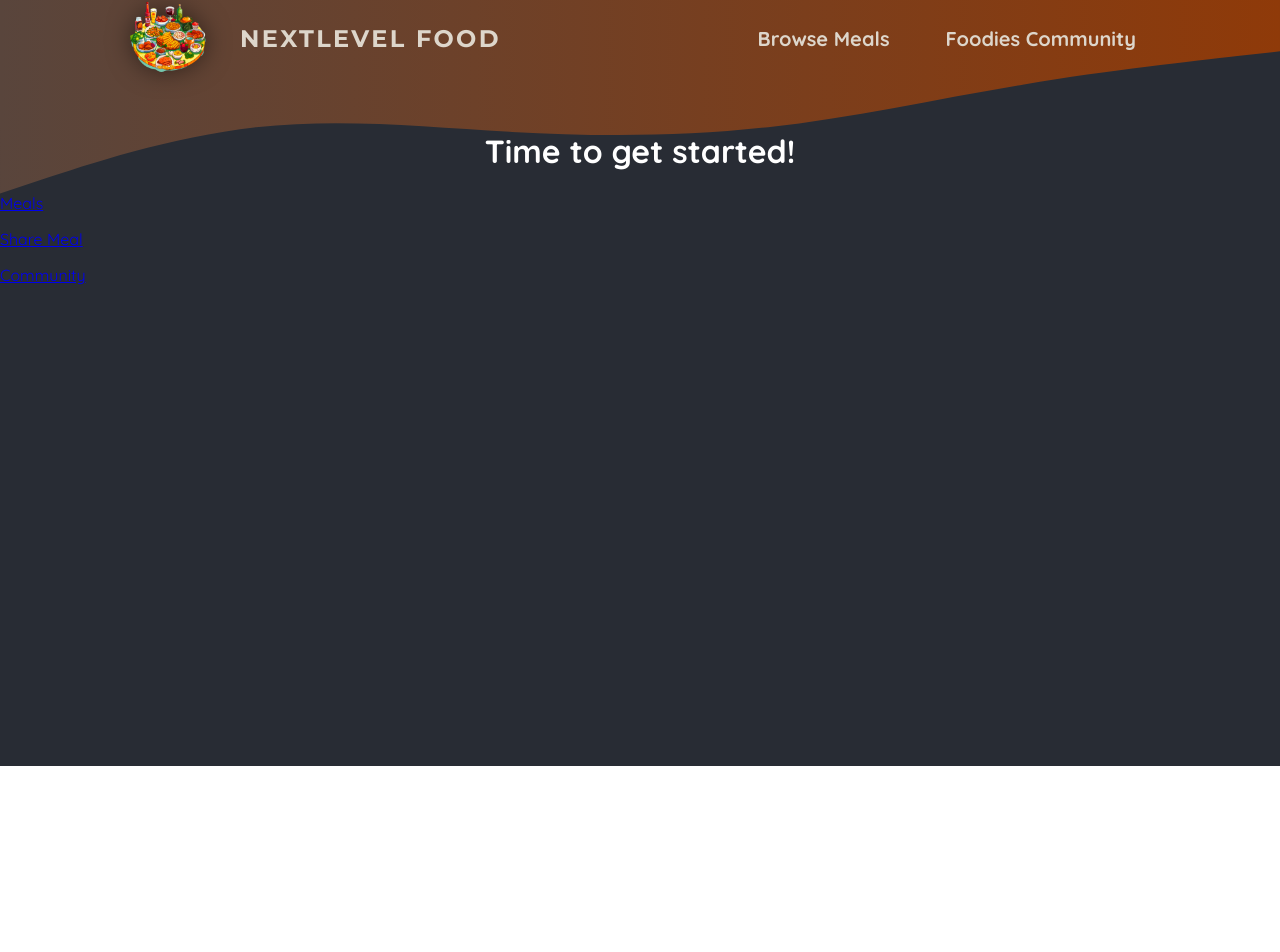
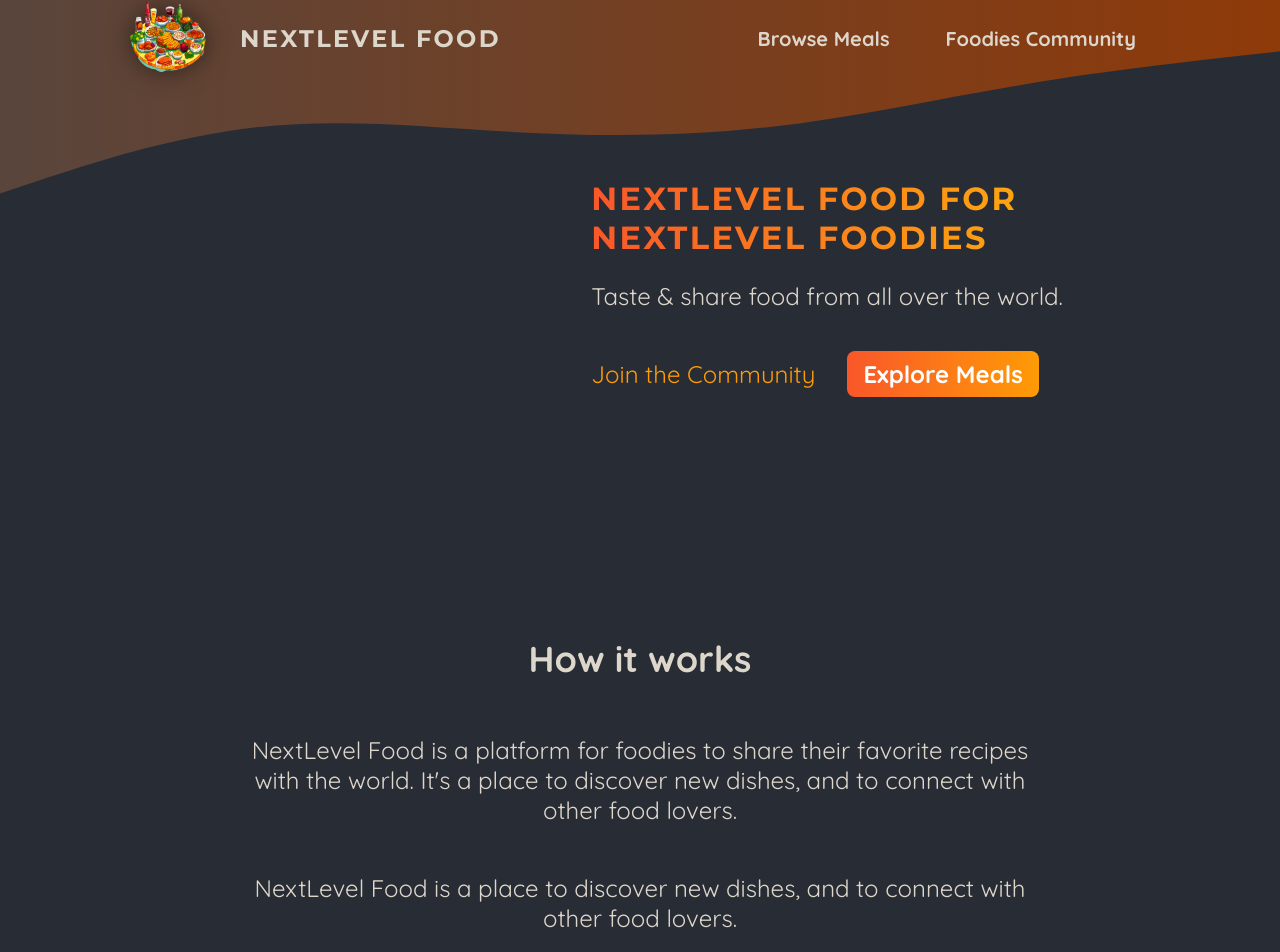
Before and after one commit to PhillipJBridgeman/nextjs-react-complete-guide, a Next.js app in the folder bit_developer_training/nextjs_react_training/section_3_nextjs_essentials/foodies-starting-project/05-onwards-foodies-starting-project/: page / in a window 1280 px wide. Shown: the part 34-986 px from the top of the page. Before the commit the page ends 800 px from the top, so only its background shows below. Built offline with nearby package versions, Linux system fonts and the light colour scheme.

Commit message:
Moved files for better organization and added image slide show component.

```diff
--- a/bit_developer_training/nextjs_react_training/section_3_nextjs_essentials/foodies-starting-project/05-onwards-foodies-starting-project/app/globals.css
+++ b/bit_developer_training/nextjs_react_training/section_3_nextjs_essentials/foodies-starting-project/05-onwards-foodies-starting-project/app/globals.css
@@ -13,20 +13,6 @@ body {
   background: radial-gradient(#282c34, #282c34);
 }
 
-.header-background {
-  position: absolute;
-  width: 100%;
-  height: 320px;
-  top: 0;
-  left: 0;
-  z-index: -1;
-}
-
-svg {
-  display: block;
-  width: 100%;
-  height: auto;
-}
 
 .not-found,
 .error {
--- a/bit_developer_training/nextjs_react_training/section_3_nextjs_essentials/foodies-starting-project/05-onwards-foodies-starting-project/app/layout.js
+++ b/bit_developer_training/nextjs_react_training/section_3_nextjs_essentials/foodies-starting-project/05-onwards-foodies-starting-project/app/layout.js
@@ -1,5 +1,5 @@
 import './globals.css';
-import MainHeader from '@/components/main-header';
+import MainHeader from '@/components/main-header/main-header';
 
 export const metadata = {
   title: 'NextLevel Food',
@@ -10,27 +10,6 @@ export default function RootLayout({ children }) {
   return (
     <html lang="en">
       <body>
-        <div className="header-background">
-          <svg xmlns="http://www.w3.org/2000/svg" viewBox="0 0 1440 320">
-            <defs>
-              <linearGradient id="gradient" x1="0%" y1="0%" x2="100%" y2="0%">
-                <stop
-                  offset="0%"
-                  style={{ stopColor: '#59453c', stopOpacity: '1' }}
-                />
-                <stop
-                  offset="100%"
-                  style={{ stopColor: '#8f3a09', stopOpacity: '1' }}
-                />
-              </linearGradient>
-            </defs>
-            <path
-              fill="url(#gradient)"
-              d="M0,256L48,240C96,224,192,192,288,181.3C384,171,480,181,576,186.7C672,192,768,192,864,181.3C960,171,1056,149,1152,133.3C1248,117,1344,107,1392,101.3L1440,96L1440,0L1392,0C1344,0,1248,0,1152,0C1056,0,960,0,864,0C768,0,672,0,576,0C480,0,384,0,288,0C192,0,96,0,48,0L0,0Z"
-            ></path>
-          </svg>
-        </div>
-
         <MainHeader />
 
         {children}
--- a/bit_developer_training/nextjs_react_training/section_3_nextjs_essentials/foodies-starting-project/05-onwards-foodies-starting-project/app/page.js
+++ b/bit_developer_training/nextjs_react_training/section_3_nextjs_essentials/foodies-starting-project/05-onwards-foodies-starting-project/app/page.js
@@ -1,14 +1,50 @@
 import Link from 'next/link';
+
+import classes from './page.module.css';
 
 export default function Home() {
   return (
-    <main>
-      <h1 style={{ color: 'white', textAlign: 'center' }}>
-        Time to get started!
-      </h1>
-      <p><Link href='/meals'>Meals</Link></p>
-      <p><Link href='/meals/share'>Share Meal</Link></p>
-      <p><Link href='/community'>Community</Link></p>
-    </main>
+    <>
+      <header className={classes.header}>
+        <div className={classes.slideshow}></div>
+        <div>
+          <div className={classes.hero}>
+            <h1>NextLevel Food for NextLevel Foodies</h1>
+            <p>Taste & share food from all over the world.</p>
+          </div>
+          <div className={classes.cta}>
+            <Link href="/community">Join the Community</Link>
+            <Link href="/meals">Explore Meals</Link>
+          </div>
+        </div>
+      </header>
+      <main>
+        <section className={classes.section}>
+          <h2>How it works</h2>
+          <p>
+            NextLevel Food is a platform for foodies to share their favorite
+            recipes with the world. It&apos;s a place to discover new dishes, and to
+            connect with other food lovers.
+          </p>
+          <p>
+            NextLevel Food is a place to discover new dishes, and to connect
+            with other food lovers.
+          </p>
+        </section>
+
+        <section className={classes.section}>
+          <h2>Why NextLevel Food?</h2>
+          <p>
+            NextLevel Food is a platform for foodies to share their favorite
+            recipes with the world. It&apos;s a place to discover new dishes, and to
+            connect with other food lovers.
+          </p>
+          <p>
+            NextLevel Food is a place to discover new dishes, and to connect
+            with other food lovers.
+          </p>
+        </section>
+      </main>
+    </>
   );
 }
--- /dev/null
+++ b/bit_developer_training/nextjs_react_training/section_3_nextjs_essentials/foodies-starting-project/05-onwards-foodies-starting-project/app/page.module.css
@@ -0,0 +1,75 @@
+.header {
+    display: flex;
+    gap: 3rem;
+    margin: 3rem auto;
+    width: 90%;
+    max-width: 75rem;
+  }
+
+  .slideshow {
+    width: 40rem;
+    height: 25rem;
+  }
+
+  .hero {
+    color: #ddd6cb;
+    font-size: 1.5rem;
+  }
+
+  .hero h1 {
+    font-size: 2rem;
+    font-weight: bold;
+    font-family: 'Montserrat', sans-serif;
+    letter-spacing: 0.15rem;
+    text-transform: uppercase;
+    background: linear-gradient(90deg, #f9572a, #ffc905);
+    background-clip: text;
+    -webkit-background-clip: text;
+    -webkit-text-fill-color: transparent;
+  }
+
+  .cta {
+    font-size: 1.5rem;
+    display: flex;
+    gap: 1rem;
+  }
+
+  .cta a {
+    display: inline-block;
+    margin-top: 1rem;
+    padding: 0.5rem 1rem;
+    border-radius: 0.5rem;
+    background: linear-gradient(90deg, #f9572a, #ff9b05);
+    color: #ffffff;
+    font-weight: bold;
+    text-decoration: none;
+  }
+
+  .cta a:hover,
+  .cta a:active {
+    background: linear-gradient(90deg, #fd4715, #f9b241);
+  }
+
+  .cta a:first-child {
+    background: transparent;
+    font-weight: normal;
+    color: #ff9b05;
+    padding-left: 0;
+  }
+
+  .cta a:first-child:hover,
+  .cta a:first-child:active {
+    background: transparent;
+    color: #f9b241;
+  }
+
+  .section {
+    display: flex;
+    flex-direction: column;
+    color: #ddd6cb;
+    font-size: 1.5rem;
+    max-width: 50rem;
+    width: 90%;
+    margin: 2rem auto;
+    text-align: center;
+  }
--- /dev/null
+++ b/bit_developer_training/nextjs_react_training/section_3_nextjs_essentials/foodies-starting-project/05-onwards-foodies-starting-project/components/image-slideshow.module.css
@@ -0,0 +1,26 @@
+.slideshow {
+    position: relative;
+    width: 100%;
+    height: 100%;
+    border-radius: 8px;
+    overflow: hidden;
+    box-shadow: 0 0 0.5rem rgba(0, 0, 0, 0.5);
+  }
+
+  .slideshow img {
+    width: 100%;
+    height: 100%;
+    object-fit: cover;
+    position: absolute;
+    top: 0;
+    left: 0;
+    opacity: 0;
+    transform: scale(1.1) translateX(-1rem) rotate(-5deg);
+    transition: all 0.5s ease-in-out;
+  }
+
+  .slideshow .active {
+    z-index: 1;
+    opacity: 1;
+    transform: scale(1) translateX(0) rotate(0);
+  }
--- /dev/null
+++ b/bit_developer_training/nextjs_react_training/section_3_nextjs_essentials/foodies-starting-project/05-onwards-foodies-starting-project/components/main-header/main-header-background.js
@@ -0,0 +1,26 @@
+import classes from './main-header-background.module.css';
+
+export default function MainHeaderBackground() {
+    return (
+    <div className={classes["header-background"]}>
+        <svg xmlns="http://www.w3.org/2000/svg" viewBox="0 0 1440 320">
+        <defs>
+            <linearGradient id="gradient" x1="0%" y1="0%" x2="100%" y2="0%">
+                <stop
+                offset="0%"
+                style={{ stopColor: '#59453c', stopOpacity: '1' }}
+                />
+                <stop
+                offset="100%"
+                style={{ stopColor: '#8f3a09', stopOpacity: '1' }}
+                />
+                </linearGradient>
+                </defs>
+                <path
+                fill="url(#gradient)"
+                d="M0,256L48,240C96,224,192,192,288,181.3C384,171,480,181,576,186.7C672,192,768,192,864,181.3C960,171,1056,149,1152,133.3C1248,117,1344,107,1392,101.3L1440,96L1440,0L1392,0C1344,0,1248,0,1152,0C1056,0,960,0,864,0C768,0,672,0,576,0C480,0,384,0,288,0C192,0,96,0,48,0L0,0Z"
+                ></path>
+                </svg>
+        </div>
+    );
+}
--- /dev/null
+++ b/bit_developer_training/nextjs_react_training/section_3_nextjs_essentials/foodies-starting-project/05-onwards-foodies-starting-project/components/main-header/main-header-background.module.css
@@ -0,0 +1,14 @@
+.header-background {
+    position: absolute;
+    width: 100%;
+    height: 320px;
+    top: 0;
+    left: 0;
+    z-index: -1;
+  }
+
+.header-background svg {
+    display: block;
+    width: 100%;
+    height: auto;
+  }
--- a/bit_developer_training/nextjs_react_training/section_3_nextjs_essentials/foodies-starting-project/05-onwards-foodies-starting-project/components/main-header.js
+++ b/bit_developer_training/nextjs_react_training/section_3_nextjs_essentials/foodies-starting-project/05-onwards-foodies-starting-project/components/main-header/main-header.js
@@ -2,12 +2,15 @@ import Link from "next/link";
 import Image from 'next/image';
 import logoImg from '@/assets/logo.png';
 import classes from './main-header.module.css';
+import MainHeaderBackground from "./main-header-background";
 
 export default function MainHeader() {
     return (
+        <>
+        <MainHeaderBackground />
         <header className={classes.header}>
             <Link className={classes.logo} href="/">
-                <Image src={logoImg} alt='A Plate with food on it.' />
+                <Image src={logoImg} alt='A Plate with food on it.' priority />
                 NextLevel Food
             </Link>
 
@@ -18,5 +21,6 @@ export default function MainHeader() {
                 </ul>
             </nav>
         </header>
+        </>
     );
 }
```
Also changed, not shown: bit_developer_training/nextjs_react_training/section_3_nextjs_essentials/foodies-starting-project/05-onwards-foodies-starting-project/components/image-slideshow.js (added), bit_developer_training/nextjs_react_training/section_3_nextjs_essentials/foodies-starting-project/05-onwards-foodies-starting-project/components/main-header/main-header.module.css (renamed from bit_developer_training/nextjs_react_training/section_3_nextjs_essentials/foodies-starting-project/05-onwards-foodies-starting-project/components/main-header.module.css).
